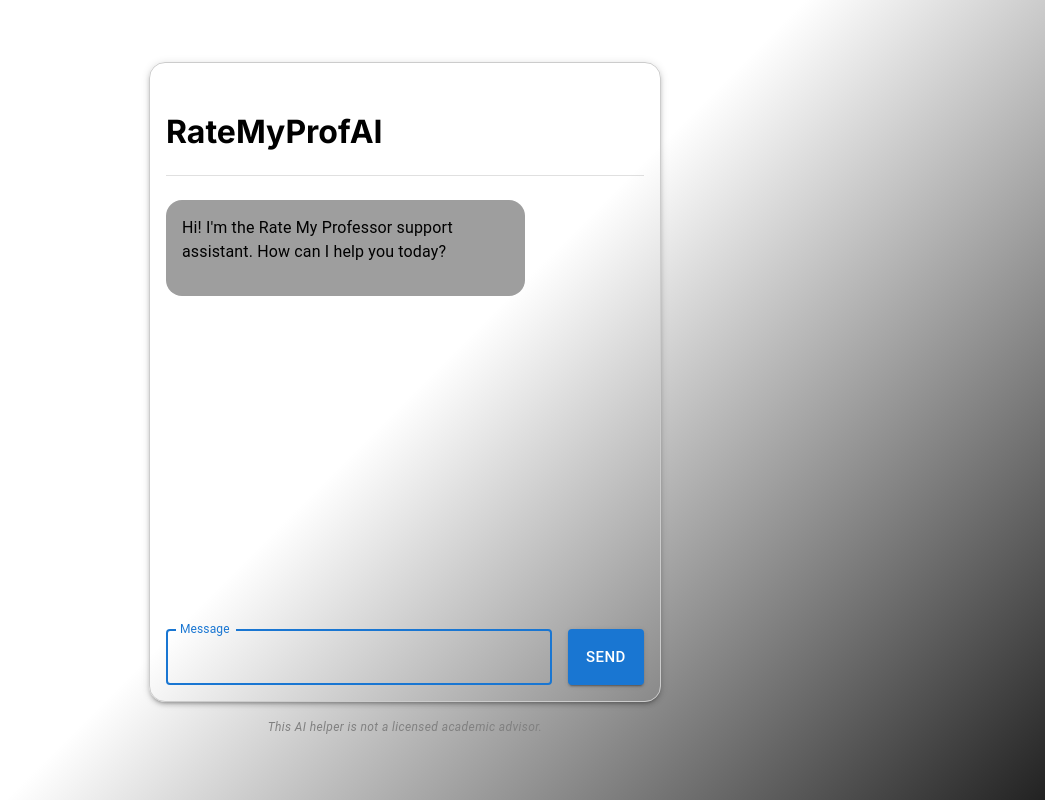
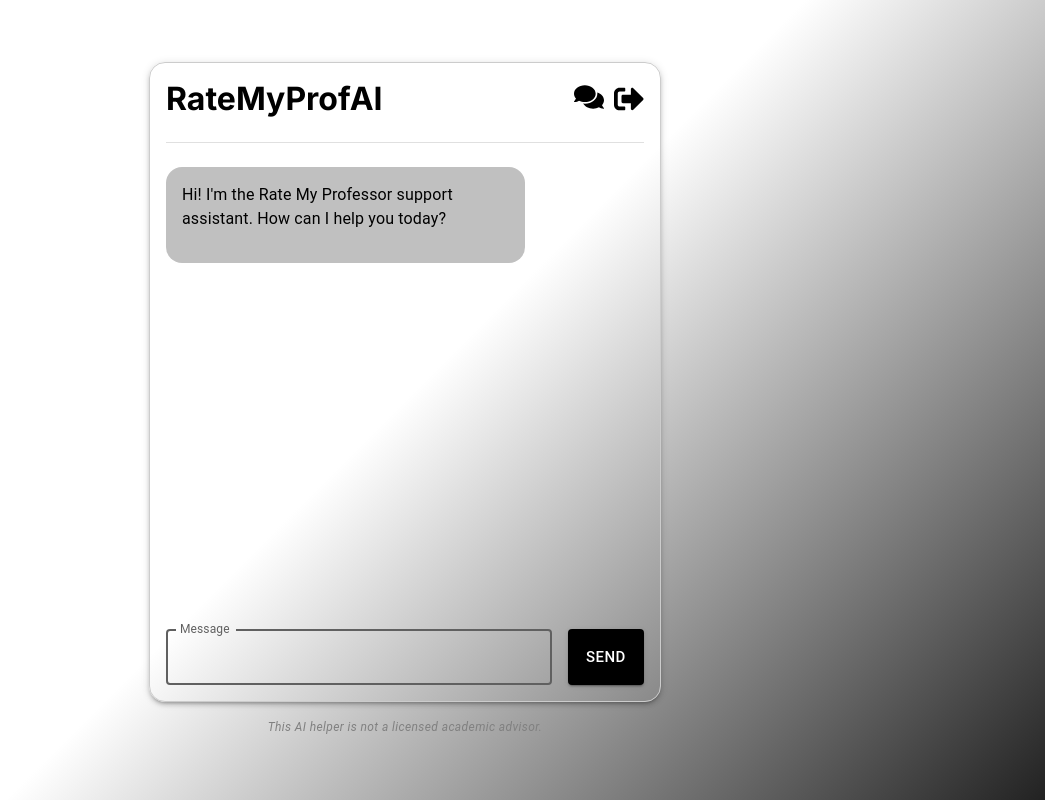
Before and after one commit to Will15800/AI-Rate-My-Professor, a Next.js app: page /Chatbox in a window 1280 px wide. Shown: the whole page, without its empty margins (235-1280 px from the left). Built offline with nearby package versions, Linux system fonts and the light colour scheme.

Commit message:
completed

```diff
--- a/app/Chatbox/page.js
+++ b/app/Chatbox/page.js
@@ -1,11 +1,11 @@
-'use client'
+'use client';
 
-import { Box, Button, Stack, TextField, Divider, Typography, Container } from '@mui/material';
+import { Box, Button, Stack, TextField, Divider, Typography } from '@mui/material';
 import { useState, useRef, useEffect, useCallback } from 'react';
 import { createTheme, ThemeProvider } from '@mui/material/styles';
-import Link from 'next/link';
-import Image from 'next/image'; // Import from 'next/image'
-import { motion, AnimatePresence } from 'framer-motion';
+import { FaComments, FaSignOutAlt } from 'react-icons/fa';
+import { motion } from 'framer-motion';
+import { useRouter } from 'next/navigation';
 
 const theme = createTheme({
   breakpoints: {
@@ -19,10 +19,10 @@
   },
   palette: {
     primary: {
-      main: '#1976d2',
+      main: '#606060',
     },
     secondary: {
-      main: '#9e9e9e',
+      main: '#C0C0C0',
     },
   },
 });
@@ -37,6 +37,8 @@
   const [message, setMessage] = useState('');
   const [isLoading, setIsLoading] = useState(false);
   const messagesEndRef = useRef(null);
+  const [isMounted, setIsMounted] = useState(false);
+  const router = useRouter();
 
   const sendMessage = useCallback(async () => {
     if (!message.trim()) return;
@@ -44,10 +46,7 @@
     setIsLoading(true);
     const newUserMessage = { role: 'user', content: message };
 
-    // Immediately update messages with the user's message
-    setMessages(prevMessages => [...prevMessages, newUserMessage]);
-
-    // Clear the input field
+    setMessages((prevMessages) => [...prevMessages, newUserMessage]);
     setMessage('');
 
     try {
@@ -67,8 +66,7 @@
       const decoder = new TextDecoder();
       let assistantMessage = '';
 
-      // Add a placeholder for the assistant's message
-      setMessages(prevMessages => [...prevMessages, { role: 'assistant', content: '' }]);
+      setMessages((prevMessages) => [...prevMessages, { role: 'assistant', content: '' }]);
 
       while (true) {
         const { done, value } = await reader.read();
@@ -77,8 +75,7 @@
         const chunk = decoder.decode(value, { stream: true });
         assistantMessage += chunk;
 
-        // Update the assistant's message as it comes in
-        setMessages(prevMessages => {
+        setMessages((prevMessages) => {
           const newMessages = [...prevMessages];
           newMessages[newMessages.length - 1] = { role: 'assistant', content: assistantMessage.trim() };
           return newMessages;
@@ -86,7 +83,7 @@
       }
     } catch (error) {
       console.error('Error in sendMessage:', error);
-      setMessages(prevMessages => [
+      setMessages((prevMessages) => [
         ...prevMessages,
         { role: 'assistant', content: 'Sorry, an error occurred. Please try again.' },
       ]);
@@ -107,19 +104,31 @@
     }
   }, [messages]);
 
+  useEffect(() => {
+    setIsMounted(true);
+  }, []);
+
+  const handleLogout = () => {
+    if (isMounted && router) {
+      router.push('/signin');
+    }
+  };
+
   return (
     <ThemeProvider theme={theme}>
-      <Box sx={{
+      <Box
+        sx={{
           minHeight: '100vh',
           background: 'linear-gradient(135deg, #ffffff 50%, #222222 100%)',
-        display: "flex",
-        flexDirection: "column",
-        justifyContent: "center",
-        alignItems: "center"
-      }}>
+          display: 'flex',
+          flexDirection: 'column',
+          justifyContent: 'center',
+          alignItems: 'center',
+        }}
+      >
         <Stack
-          direction={"column"}
-          width={{ xs: "100%", sm: "80%", md: "60%", lg: "40%" }}
+          direction={'column'}
+          width={{ xs: '100%', sm: '80%', md: '60%', lg: '40%' }}
           height="80vh"
           border="1px solid #ccc"
           borderRadius={4}
@@ -127,75 +136,59 @@
           boxShadow={3}
           spacing={3}
         >
-          <ul
-            style={{
-              listStyle: "none",
-              display: "flex",
-              flexDirection: "row",
-              justifyContent: "space-evenly",
-              width: "100%",
-              paddingRight: "10px",
-              paddingTop: "33px",
-            }}
-          >
-
-                                            <ul>
-                          <div className="chat-container">
-                              <ul className="messages">
           <motion.div
             className="chat-box"
             initial={{ scale: 0.9, opacity: 0 }}
             animate={{ scale: 1, opacity: 1 }}
             transition={{ duration: 0.5 }}
           >
-                                  <div className="chat-box-header">
+            <Box
+              className="chat-box-header"
+              sx={{ display: 'flex', justifyContent: 'space-between', alignItems: 'center' }}
+            >
               <motion.h1
                 initial={{ y: -20, opacity: 0 }}
                 animate={{ y: 0, opacity: 1 }}
                 transition={{ delay: 0.3, duration: 0.5 }}
+                style={{ color: 'black', textDecoration: 'none', marginRight: '8px' }}
               >
                 RateMyProfAI
               </motion.h1>
-                                  </div>
+              <Box display="flex" alignItems="center">
+                <a
+                  href="https://www.ratemyprofessors.com/"
+                  target="_blank"
+                  rel="noopener noreferrer"
+                  style={{ color: 'black', textDecoration: 'none', marginRight: '10px' }}
+                >
+                  <FaComments size={30} style={{ color: 'black' }} />
+                </a>
+                <FaSignOutAlt
+                  size={30}
+                  style={{ color: 'black', cursor: 'pointer' }}
+                  onClick={handleLogout}
+                  title="Logout"
+                />
+              </Box>
+            </Box>
           </motion.div>
-                              </ul>
-                          </div>
-                      </ul>
           <Divider />
-                      <Stack
-                        direction={"column"}
-                        spacing={2}
-                        flexGrow={1}
-                        alignItems="center" // Center items horizontally
-                        justifyContent="center"
-                        style = {{ textAlign: "center" }}
-                        fontStyle={"normal"} // Center items vertically
-                      >
-                      </Stack>
-          </ul>
-          <Divider />
-          <Stack
-            direction={"column"}
-            spacing={2}
-            flexGrow={1}
-            overflow="auto"
-            maxHeight="100%"
-          >
+          <Stack direction={'column'} spacing={2} flexGrow={1} overflow="auto" maxHeight="100%">
             {messages.map((message, index) => (
               <Box
                 key={index}
                 display="flex"
-                justifyContent={message.role === "assistant" ? "flex-start" : "flex-end"}
+                justifyContent={message.role === 'assistant' ? 'flex-start' : 'flex-end'}
                 mb={2}
               >
                 <Box
-                  bgcolor={message.role === "assistant" ? "secondary.main" : "primary.main"}
-                  color={message.role === "assistant" ? "black" : "white"}
+                  bgcolor={message.role === 'assistant' ? 'secondary.main' : 'primary.main'}
+                  color={message.role === 'assistant' ? 'black' : 'white'}
                   borderRadius={4}
                   p={2}
                   maxWidth="75%"
                 >
-                  {message.role === "assistant" ? (
+                  {message.role === 'assistant' ? (
                     <Typography component="div">
                       {message.content.split('\n').map((paragraph, i) => (
                         <Typography key={i} paragraph>
@@ -215,7 +208,7 @@
             ))}
             <div ref={messagesEndRef} />
           </Stack>
-          <Stack direction={"row"} spacing={2} mt={2}>
+          <Stack direction={'row'} spacing={2} mt={2}>
             <TextField
               label="Message"
               fullWidth
@@ -233,8 +226,9 @@
               disabled={isLoading}
               aria-label="Send message"
               size="large"
+              style={{ backgroundColor: 'black', color: 'white' }}
             >
-              {isLoading ? "Sending..." : "Send"}
+              {isLoading ? 'Sending...' : 'Send'}
             </Button>
           </Stack>
         </Stack>
--- a/app/signin/page.js
+++ b/app/signin/page.js
@@ -85,7 +85,7 @@
       }}>
       <AppBar position="static" color="transparent" elevation={1}>
         <Toolbar>
-          <Typography variant="h6" color="inherit">
+          <Typography variant="h6" color="inherit" sx={{ flexGrow: 1, fontWeight: 'bold' }}>
             RateMyProfAI
           </Typography>
         </Toolbar>
--- a/app/signup/page.js
+++ b/app/signup/page.js
@@ -90,7 +90,7 @@
       }}>
       <AppBar position="static" color="transparent" elevation={1}>
         <Toolbar>
-          <Typography variant="h6" color="inherit">
+          <Typography variant="h6" color="inherit" sx={{ flexGrow: 1, fontWeight: 'bold' }}>
             RateMyProfAI
           </Typography>
         </Toolbar>
--- a/package.json
+++ b/package.json
@@ -24,7 +24,9 @@
     "node-fetch": "^2.7.0",
     "openai": "^4.56.0",
     "react": "^18.3.1",
-    "react-dom": "^18.3.1"
+    "react-dom": "^18.3.1",
+    "react-icons": "^5.3.0",
+    "router": "^1.3.8"
   },
   "devDependencies": {
     "eslint": "^8",
```
Also changed, not shown: 1 other file (tests, documents, lock files or other folders). Lines whose indentation alone changed are shown as unchanged.
